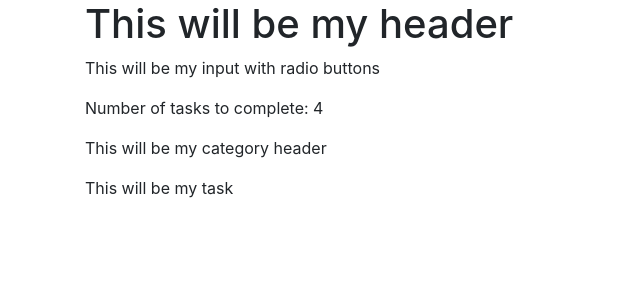
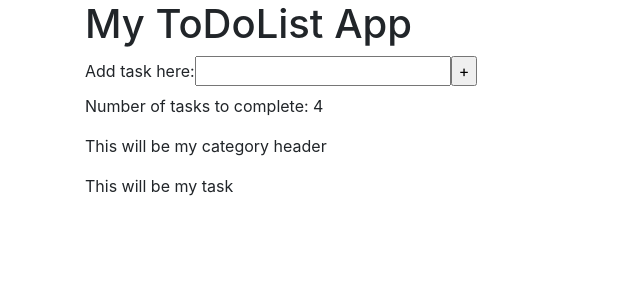
Before and after one commit to ameliamyfanwy/todo-app-frontend, a React (Create React App) app: page / in a window 1280 px wide. Shown: the top 300 px of the page, without its empty margins (0-640 px from the left). Built offline with nearby package versions, Linux system fonts and the light colour scheme.

Commit message:
Adding form to input component

```diff
--- a/src/AddTask.js
+++ b/src/AddTask.js
@@ -3,8 +3,16 @@ import React from 'react';
 class AddTask extends React.Component {
     render() {
       return (
-        <div>
-            <p>This will be my input with radio buttons</p>
+        <div class="row">
+            <div class="col-12">
+                <form>
+                <label>
+                    Add task here:
+                    <input type="text" name="name" />
+                </label>
+                <input type="submit" value="+" />
+                </form>
+            </div>
         </div>
       );
     }
--- a/src/App.css
+++ b/src/App.css
@@ -14,7 +14,7 @@
 }
 
 .App-header {
-  background-color: #282c34;
+  background-color: #2F323A;
   min-height: 100vh;
   display: flex;
   flex-direction: column;
--- a/src/Header.js
+++ b/src/Header.js
@@ -4,7 +4,7 @@ class Header extends React.Component {
     render() {
       return (
         <div>
-            <h1>This will be my header</h1>
+            <h1>My ToDoList App</h1>
         </div>
       );
     }
```
Also changed, not shown: src/App.js (+5 -5 lines).
